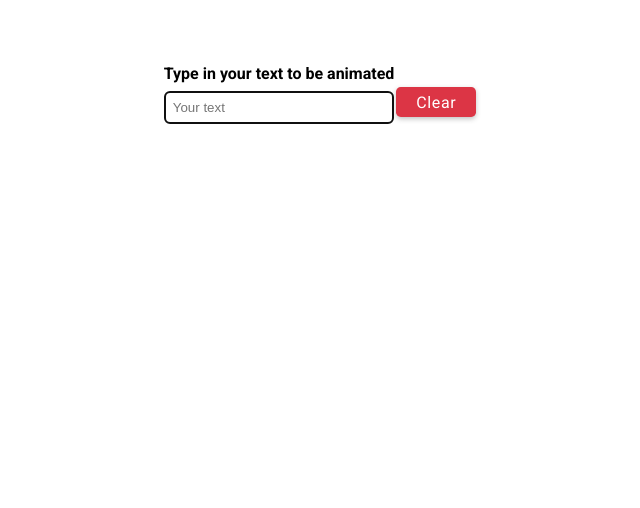
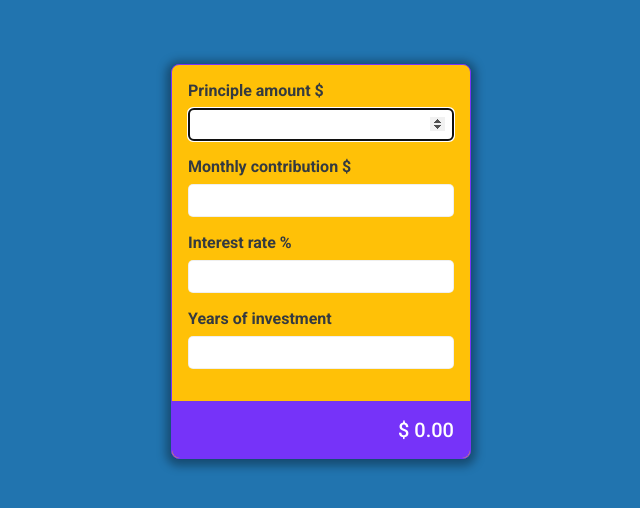
Before and after one commit to takazo3/30React-Practice, a React (Create React App) app: page / in a window 1280 px wide. Shown: the top 508 px of the page, without its empty margins (319-959 px from the left). Built offline with nearby package versions, Linux system fonts and the light colour scheme.

Commit message:
19-interest-rate-calc-app

```diff
--- a/src/App.js
+++ b/src/App.js
@@ -17,6 +17,7 @@
 import NotesApp from './Projects/16-notes-app/NotesApp';
 import ResponsiveNav from './Projects/17-Responsive-nav-with-hamburger/ResponsiveNav';
 import TextAnimationApp from './Projects/18-text-animation-app/TextAnimationApp';
+import InterestRateApp from './Projects/19-interest-rate/InterestRateApp';
 
 
 
@@ -40,7 +41,8 @@
       {/* <RegForm /> */}
       {/* <NotesApp /> */}
       {/* <ResponsiveNav /> */}
-      <TextAnimationApp />
+      {/* <TextAnimationApp /> */}
+      <InterestRateApp />
     </div>
   );
 }
--- /dev/null
+++ b/src/Projects/19-interest-rate/CompoundInterestRateCalc.jsx
@@ -0,0 +1,29 @@
+import React from "react";
+
+export default function CompoundInterestRateCalc({
+  principleAmount,
+  interestRate,
+  years,
+  monthlyContribution,
+}) {
+  // A = P(1 + r/n)^nt
+  const A = {
+    P: principleAmount,
+    r: interestRate / 100,
+    n: 12,
+    t: years,
+    PMT: monthlyContribution,
+  };
+  // PMT × {[(1 + r/n)(nt) - 1] / (r/n)}
+  return (
+    <div>
+      ${" "}
+      {A.PMT === null
+        ? (A.P * Math.pow(1 + A.r / A.n, A.n * A.t)).toFixed(2)
+        : (
+            A.P * Math.pow(1 + A.r / A.n, A.n * A.t) +
+            (A.PMT * (Math.pow(1 + A.r / A.n, A.n * A.t) - 1)) / (A.r / A.n)
+          ).toFixed(2)}
+    </div>
+  );
+}
--- /dev/null
+++ b/src/Projects/19-interest-rate/InterestRateApp.jsx
@@ -0,0 +1,69 @@
+import React, { useRef, useEffect, useState } from "react";
+import FormGroup from "../components/FormGroup";
+import CompoundInterestRateCalc from "./CompoundInterestRateCalc";
+export default function CompoundInterestRateApp() {
+  let inputPrinciple = useRef(null);
+  useEffect(() => {
+    inputPrinciple.current.focus();
+  }, []);
+
+  const [compound, setCompound] = useState({
+    principleAmount: "",
+    monthlyContribution: null,
+    interestRate: "",
+    years: "",
+  });
+  document.body.style.background = `#2174af`;
+  return (
+    <div className="container">
+      <div
+        className="card card-primary bg-warning shadow-md text-dark m-auto mt-4"
+        style={{ maxWidth: 300 }}
+      >
+        <div className="card-body">
+          <FormGroup
+            labelText={"Principle amount $"}
+            inputType="number"
+            values={compound.principleAmount}
+            onChange={(e) =>
+              setCompound({ ...compound, principleAmount: e.target.value })
+            }
+            reference={inputPrinciple}
+          />{" "}
+          <FormGroup
+            labelText={"Monthly contribution $"}
+            inputType="number"
+            values={compound.monthlyContribution}
+            onChange={(e) =>
+              setCompound({ ...compound, monthlyContribution: e.target.value })
+            }
+          />{" "}
+          <FormGroup
+            labelText={"Interest rate %"}
+            inputType="number"
+            values={compound.interestRate}
+            onChange={(e) =>
+              setCompound({ ...compound, interestRate: e.target.value })
+            }
+          />{" "}
+          <FormGroup
+            labelText={"Years of investment"}
+            inputType="number"
+            values={compound.years}
+            onChange={(e) =>
+              setCompound({ ...compound, years: e.target.value })
+            }
+          />
+        </div>
+        <div className="card-footer text-right fs-lg">
+          <CompoundInterestRateCalc
+            principleAmount={compound.principleAmount}
+            monthlyContribution={compound.monthlyContribution}
+            interestRate={compound.interestRate}
+            years={compound.years}
+          />
+        </div>
+      </div>
+    </div>
+  );
+}
```
